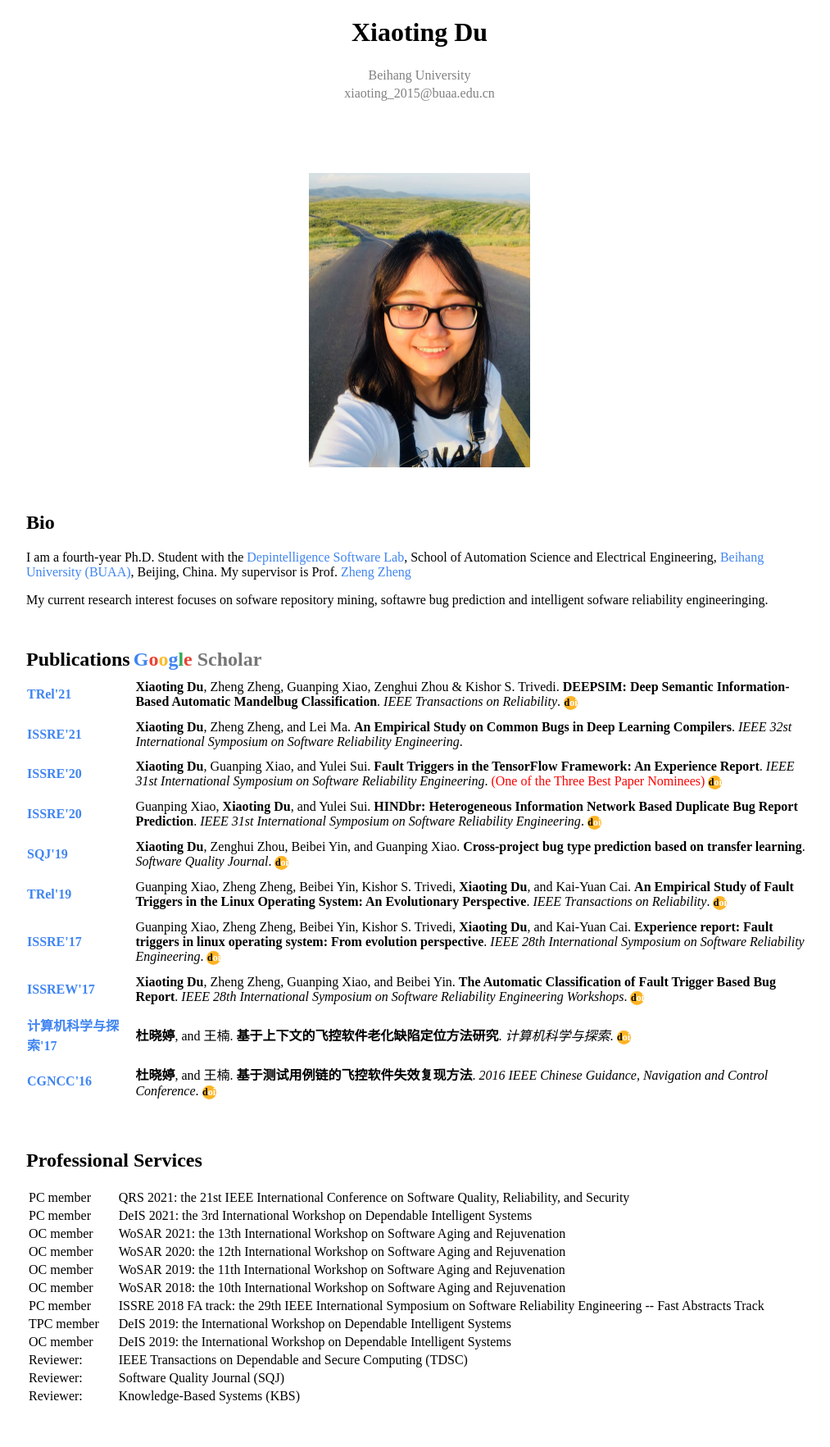
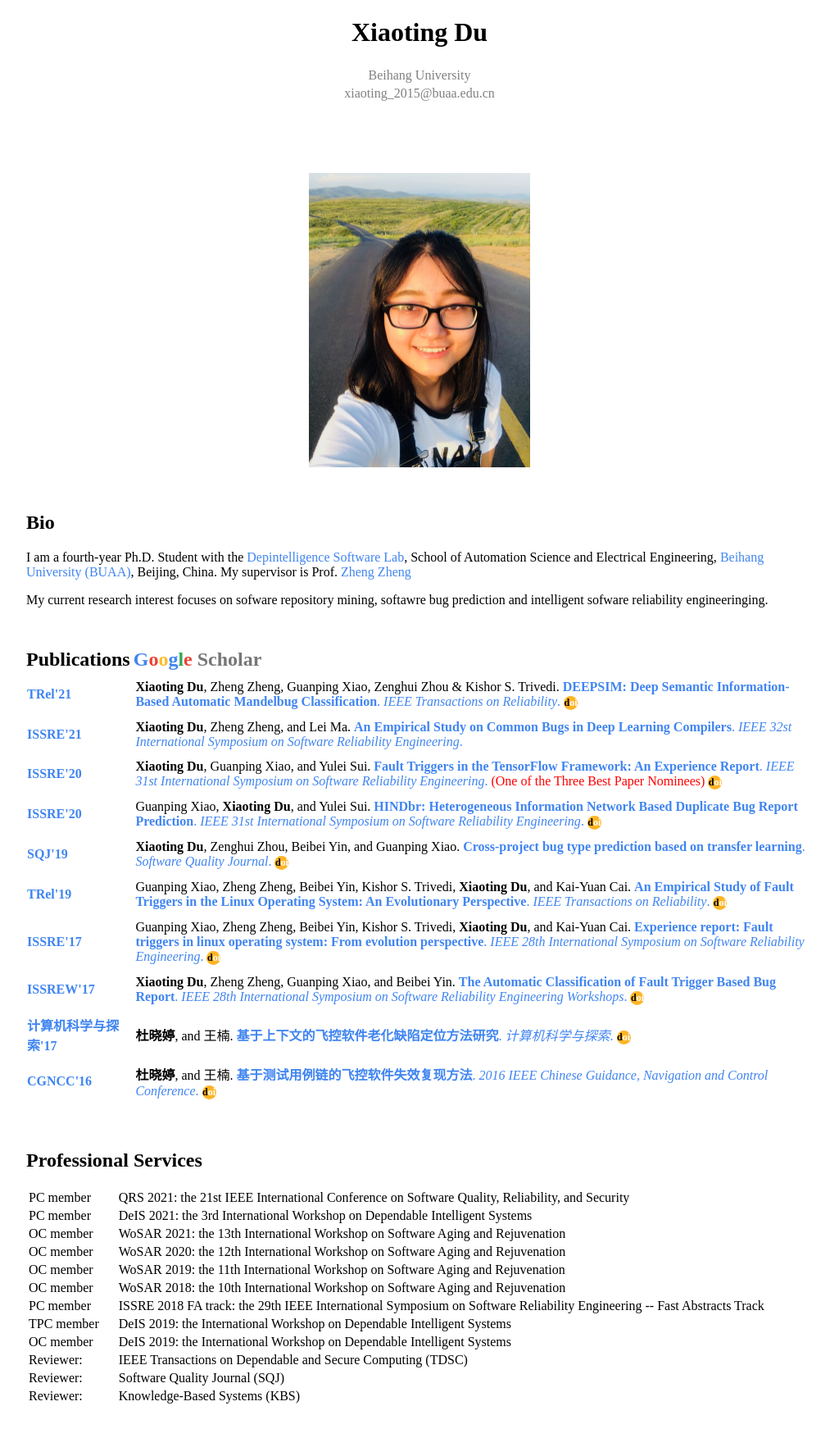
Before and after one commit to xiaotingdu/xiaotingdu.github.io, a Jekyll site: the page index.html, which Jekyll copies as it is, in a window 1280 px wide. Shown: the whole page at 82% size, without its empty margins (128-1141 px from the left). Built offline with Jekyll 4.4.1, drawn with Linux system fonts in a browser that asks for light colours; a style sheet for code colours, icons or effects is not loaded.

Commit message:
Update index.html

```diff
--- a/index.html
+++ b/index.html
@@ -63,70 +63,70 @@
  <tr>
 <td><a href="https://ieeexplore.ieee.org/xpl/RecentIssue.jsp?punumber=24"><b>TRel'21</b></a></td>
 <td>&nbsp;&nbsp;&nbsp;&nbsp;</td>
-<td><b>Xiaoting Du</b>, Zheng Zheng, Guanping Xiao, Zenghui Zhou & Kishor S. Trivedi. <b>DEEPSIM: Deep Semantic Information-Based Automatic Mandelbug Classification</b>. <i>IEEE Transactions on Reliability</i>. <div class="circle" onclick="location='https://ieeexplore.ieee.org/document/9551693'" onmouseover="this.style.cursor='hand'"><b style='color:black'>d</b><b style='color:white'>oi</b></div>
+<td><b>Xiaoting Du</b>, Zheng Zheng, Guanping Xiao, Zenghui Zhou & Kishor S. Trivedi. <a href="https://xiaotingdu.github.io/publications/TR2021.pdf"> <b> DEEPSIM: Deep Semantic Information-Based Automatic Mandelbug Classification</b>. <i>IEEE Transactions on Reliability</i>. <div class="circle" onclick="location='https://ieeexplore.ieee.org/document/9551693'" onmouseover="this.style.cursor='hand'"><b style='color:black'>d</b><b style='color:white'>oi</b></div>
 </td>
 </tr>
 
  <tr>
 <td><a href="http://2021.issre.net/"><b>ISSRE'21</b></a></td>
 <td>&nbsp;&nbsp;&nbsp;&nbsp;</td>
-<td><b>Xiaoting Du</b>, Zheng Zheng, and Lei Ma. <b>An Empirical Study on Common Bugs in Deep Learning Compilers</b>. <i>IEEE 32st International Symposium on Software Reliability Engineering</i>.
+<td><b>Xiaoting Du</b>, Zheng Zheng, and Lei Ma. <a href="https://xiaotingdu.github.io/publications/ISSRE2021.pdf">  <b>An Empirical Study on Common Bugs in Deep Learning Compilers</b>. <i>IEEE 32st International Symposium on Software Reliability Engineering</i>.
 </td>
 </tr>
 
 <tr>
 <td><a href="http://2020.issre.net/"><b>ISSRE'20</b></a></td>
 <td>&nbsp;&nbsp;&nbsp;&nbsp;</td>
-<td><b>Xiaoting Du</b>, Guanping Xiao, and Yulei Sui. <b>Fault Triggers in the TensorFlow Framework: An Experience Report</b>. <i>IEEE 31st International Symposium on Software Reliability Engineering</i>. <span style="color:red">(One of the Three Best Paper Nominees)</span> <div class="circle" onclick="location='https://doi.org/10.1109/ISSRE5003.2020.00010'" onmouseover="this.style.cursor='hand'"><b style='color:black'>d</b><b style='color:white'>oi</b></div>
+<td><b>Xiaoting Du</b>, Guanping Xiao, and Yulei Sui.<a href="https://xiaotingdu.github.io/publications/ISSRE2020-Du.pdf"> <b>Fault Triggers in the TensorFlow Framework: An Experience Report</b>. <i>IEEE 31st International Symposium on Software Reliability Engineering</i>. <span style="color:red">(One of the Three Best Paper Nominees)</span> <div class="circle" onclick="location='https://doi.org/10.1109/ISSRE5003.2020.00010'" onmouseover="this.style.cursor='hand'"><b style='color:black'>d</b><b style='color:white'>oi</b></div>
 </td>
 </tr>
 
 <tr>
 <td><a href="http://2020.issre.net/"><b>ISSRE'20</b></a></td>
 <td>&nbsp;&nbsp;&nbsp;&nbsp;</td>
-<td>Guanping Xiao, <b>Xiaoting Du</b>, and Yulei Sui. <b>HINDbr: Heterogeneous Information Network Based Duplicate Bug Report Prediction</b>. <i>IEEE 31st International Symposium on Software Reliability Engineering</i>. <div class="circle" onclick="location='https://doi.org/10.1109/ISSRE5003.2020.00027'" onmouseover="this.style.cursor='hand'"><b style='color:black'>d</b><b style='color:white'>oi</b></div>
+<td>Guanping Xiao, <b>Xiaoting Du</b>, and Yulei Sui. <a href="https://xiaotingdu.github.io/publications/ISSRE2020-Xiao.pdf"><b>HINDbr: Heterogeneous Information Network Based Duplicate Bug Report Prediction</b>. <i>IEEE 31st International Symposium on Software Reliability Engineering</i>. <div class="circle" onclick="location='https://doi.org/10.1109/ISSRE5003.2020.00027'" onmouseover="this.style.cursor='hand'"><b style='color:black'>d</b><b style='color:white'>oi</b></div>
 </td>
 </tr>
 
 <tr>
 <td><a href="https://link.springer.com/journal/11219"><b>SQJ'19</b></a></td>
 <td>&nbsp;&nbsp;&nbsp;&nbsp;</td>
-<td><b>Xiaoting Du</b>, Zenghui Zhou, Beibei Yin, and Guanping Xiao. <b>Cross-project bug type prediction based on transfer learning</b>. <i>Software Quality Journal</i>. <div class="circle" onclick="location='https://doi.org/10.1007/s11219-019-09467-0'" onmouseover="this.style.cursor='hand'"><b style='color:black'>d</b><b style='color:white'>oi</b></div>
+<td><b>Xiaoting Du</b>, Zenghui Zhou, Beibei Yin, and Guanping Xiao. <a href="https://xiaotingdu.github.io/publications/SQJ2019.pdf"><b>Cross-project bug type prediction based on transfer learning</b>. <i>Software Quality Journal</i>. <div class="circle" onclick="location='https://doi.org/10.1007/s11219-019-09467-0'" onmouseover="this.style.cursor='hand'"><b style='color:black'>d</b><b style='color:white'>oi</b></div>
 </td>
 </tr>
 
 <tr>
 <td><a href="https://ieeexplore.ieee.org/xpl/RecentIssue.jsp?punumber=24"><b>TRel'19</b></a></td>
 <td>&nbsp;&nbsp;&nbsp;&nbsp;</td>
-<td>Guanping Xiao, Zheng Zheng, Beibei Yin, Kishor S. Trivedi, <b>Xiaoting Du</b>, and Kai-Yuan Cai. <b>An Empirical Study of Fault Triggers in the Linux Operating System: An Evolutionary Perspective</b>. <i>IEEE Transactions on Reliability</i>. <div class="circle" onclick="location='https://doi.org/10.1109/TR.2019.2916204'" onmouseover="this.style.cursor='hand'"><b style='color:black'>d</b><b style='color:white'>oi</b></div>
+<td>Guanping Xiao, Zheng Zheng, Beibei Yin, Kishor S. Trivedi, <b>Xiaoting Du</b>, and Kai-Yuan Cai. <a href="https://xiaotingdu.github.io/publications/TR2018.pdf"><b>An Empirical Study of Fault Triggers in the Linux Operating System: An Evolutionary Perspective</b>. <i>IEEE Transactions on Reliability</i>. <div class="circle" onclick="location='https://doi.org/10.1109/TR.2019.2916204'" onmouseover="this.style.cursor='hand'"><b style='color:black'>d</b><b style='color:white'>oi</b></div>
 </td>
 </tr>
 
 <tr>
 <td><a href="http://2017.issre.net/"><b>ISSRE'17</b></a></td>
 <td>&nbsp;&nbsp;&nbsp;&nbsp;</td>
-<td>Guanping Xiao, Zheng Zheng, Beibei Yin, Kishor S. Trivedi, <b>Xiaoting Du</b>, and Kai-Yuan Cai. <b>Experience report: Fault triggers in linux operating system: From evolution perspective</b>. <i>IEEE 28th International Symposium on Software Reliability Engineering</i>. <div class="circle" onclick="location='https://doi.org/10.1109/ISSRE.2017.21'" onmouseover="this.style.cursor='hand'"><b style='color:black'>d</b><b style='color:white'>oi</b></div>
+<td>Guanping Xiao, Zheng Zheng, Beibei Yin, Kishor S. Trivedi, <b>Xiaoting Du</b>, and Kai-Yuan Cai. <a href="https://xiaotingdu.github.io/publications/ISSRE2017.pdf"><b>Experience report: Fault triggers in linux operating system: From evolution perspective</b>. <i>IEEE 28th International Symposium on Software Reliability Engineering</i>. <div class="circle" onclick="location='https://doi.org/10.1109/ISSRE.2017.21'" onmouseover="this.style.cursor='hand'"><b style='color:black'>d</b><b style='color:white'>oi</b></div>
 </td>
 </tr>
 
 <tr>
 <td><a href="http://2017.issre.net/"><b>ISSREW'17</b></a></td>
 <td>&nbsp;&nbsp;&nbsp;&nbsp;</td>
-<td><b>Xiaoting Du</b>, Zheng Zheng, Guanping Xiao, and Beibei Yin. <b>The Automatic Classification of Fault Trigger Based Bug Report</b>. <i>IEEE 28th International Symposium on Software Reliability Engineering Workshops</i>. <div class="circle" onclick="location='https://doi.org/10.1109/ISSREW.2017.28'" onmouseover="this.style.cursor='hand'"><b style='color:black'>d</b><b style='color:white'>oi</b></div>
+<td><b>Xiaoting Du</b>, Zheng Zheng, Guanping Xiao, and Beibei Yin.<a href="https://xiaotingdu.github.io/publications/WoSAR2017.pdf"> <b>The Automatic Classification of Fault Trigger Based Bug Report</b>. <i>IEEE 28th International Symposium on Software Reliability Engineering Workshops</i>. <div class="circle" onclick="location='https://doi.org/10.1109/ISSREW.2017.28'" onmouseover="this.style.cursor='hand'"><b style='color:black'>d</b><b style='color:white'>oi</b></div>
 </td>
 </tr>
 
 <tr>
 <td><a href="http://fcst.ceaj.org/CN/volumn/home.shtml"><b>计算机科学与探索'17</b></a></td>
 <td>&nbsp;&nbsp;&nbsp;&nbsp;</td>
-<td><b>杜晓婷</b>, and 王楠. <b>基于上下文的飞控软件老化缺陷定位方法研究</b>. <i>计算机科学与探索</i>. <div class="circle" onclick="location='http://fcst.ceaj.org/CN/10.3778/j.issn.1673-9418.1609021'" onmouseover="this.style.cursor='hand'"><b style='color:black'>d</b><b style='color:white'>oi</b></div>
+<td><b>杜晓婷</b>, and 王楠.<a href="https://xiaotingdu.github.io/publications/计算机科学与探索2016.pdf"> <b>基于上下文的飞控软件老化缺陷定位方法研究</b>. <i>计算机科学与探索</i>. <div class="circle" onclick="location='http://fcst.ceaj.org/CN/10.3778/j.issn.1673-9418.1609021'" onmouseover="this.style.cursor='hand'"><b style='color:black'>d</b><b style='color:white'>oi</b></div>
 </td>
 </tr>
 
 <tr>
 <td><a href="http://fcst.ceaj.org/CN/volumn/home.shtml"><b>CGNCC'16</b></a></td>
 <td>&nbsp;&nbsp;&nbsp;&nbsp;</td>
-<td><b>杜晓婷</b>, and 王楠. <b>基于测试用例链的飞控软件失效复现方法</b>. <i>2016 IEEE Chinese Guidance, Navigation and Control Conference</i>. <div class="circle" onclick="location='http://gb.oversea.cnki.net/KCMS/detail/detail.aspx?filename=ZGHU201608003521&dbcode=IPFD&dbname=IPFD2017'" onmouseover="this.style.cursor='hand'"><b style='color:black'>d</b><b style='color:white'>oi</b></div>
+<td><b>杜晓婷</b>, and 王楠. <a href="https://xiaotingdu.github.io/publications/CGNCC2016.pdf"><b>基于测试用例链的飞控软件失效复现方法</b>. <i>2016 IEEE Chinese Guidance, Navigation and Control Conference</i>. <div class="circle" onclick="location='http://gb.oversea.cnki.net/KCMS/detail/detail.aspx?filename=ZGHU201608003521&dbcode=IPFD&dbname=IPFD2017'" onmouseover="this.style.cursor='hand'"><b style='color:black'>d</b><b style='color:white'>oi</b></div>
 </td>
 </tr>
 
```
